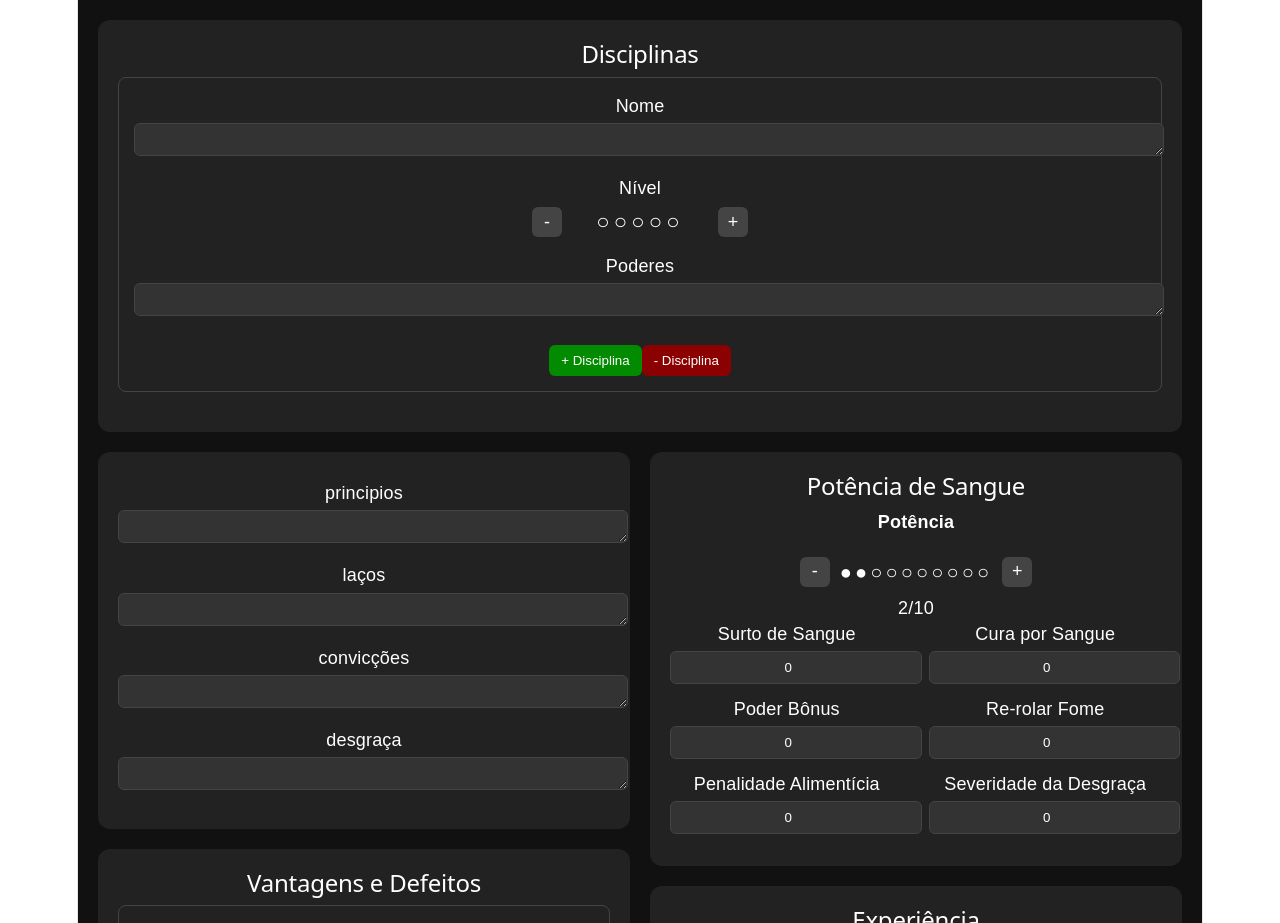
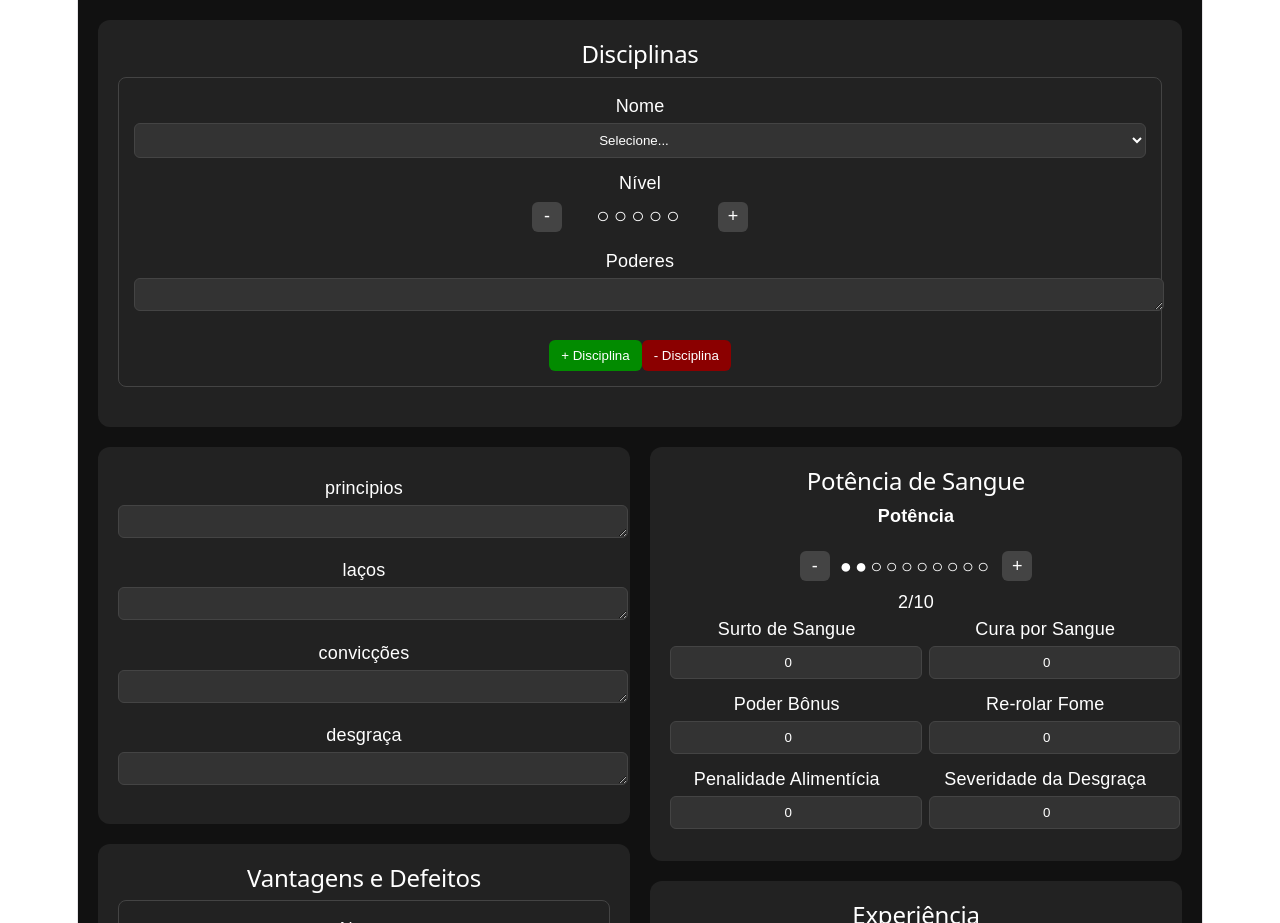
Before and after one commit to MarcioJuniorDev/ficha-automatica-vtm, a React (Vite) app: page / in a window 1280 px wide. Shown: the part 2120-3043 px from the top of the page. Built offline with nearby package versions, Linux system fonts and the light colour scheme.

Commit message:
nome da disciplina auto

```diff
--- a/src/App.jsx
+++ b/src/App.jsx
@@ -654,6 +654,149 @@ export default function CharacterSheet() {
     "Ventrue",
     "Caitiff",
     "Sangue-ralo"
+  ];
+
+  const disciplinasTodas = [
+    {
+      nome: "Animalismo",
+      descricao: "",
+      poderes: [
+        {
+          nome: "",
+          descricao: ""
+        },
+        {
+          nome: "",
+          descricao: ""
+        }
+      ]
+    },
+    {
+      nome: "Auspícios",
+      descricao: "",
+      poderes: [
+        {
+          nome: "",
+          descricao: ""
+        },
+        {
+          nome: "",
+          descricao: ""
+        }
+      ]
+    },
+    {
+      nome: "Celeridade",
+      descricao: "",
+      poderes: [
+        {
+          nome: "",
+          descricao: ""
+        },
+        {
+          nome: "",
+          descricao: ""
+        }
+      ]
+    },
+    {
+      nome: "Dominação",
+      descricao: "",
+      poderes: [
+        {
+          nome: "",
+          descricao: ""
+        },
+        {
+          nome: "",
+          descricao: ""
+        }
+      ]
+    },
+    {
+      nome: "Fortitude",
+      descricao: "",
+      poderes: [
+        {
+          nome: "",
+          descricao: ""
+        },
+        {
+          nome: "",
+          descricao: ""
+        }
+      ]
+    },
+    {
+      nome: "Ofuscação",
+      descricao: "",
+      poderes: [
+        {
+          nome: "",
+          descricao: ""
+        },
+        {
+          nome: "",
+          descricao: ""
+        }
+      ]
+    },
+    {
+      nome: "Potência",
+      descricao: "",
+      poderes: [
+        {
+          nome: "",
+          descricao: ""
+        },
+        {
+          nome: "",
+          descricao: ""
+        }
+      ]
+    },
+    {
+      nome: "Presença",
+      descricao: "",
+      poderes: [
+        {
+          nome: "",
+          descricao: ""
+        },
+        {
+          nome: "",
+          descricao: ""
+        }
+      ]
+    },
+    {
+      nome: "Proteanismo",
+      descricao: "",
+      poderes: [
+        {
+          nome: "",
+          descricao: ""
+        },
+        {
+          nome: "",
+          descricao: ""
+        }
+      ]
+    },
+    {
+      nome: "Feitiçaria de Sangue",
+      descricao: "",
+      poderes: [
+        {
+          nome: "",
+          descricao: ""
+        },
+        {
+          nome: "",
+          descricao: ""
+        }
+      ]
+    },
   ];
 
   const predatorTypes = [
@@ -1567,6 +1710,8 @@ export default function CharacterSheet() {
           >
             <EditableField
               label="Nome"
+              type="select"
+              options={disciplinasTodas.map((d) => d.nome)}
               value={disc.nome}
               onChange={(value) => {
                 const copy = [...disciplinas];
```
